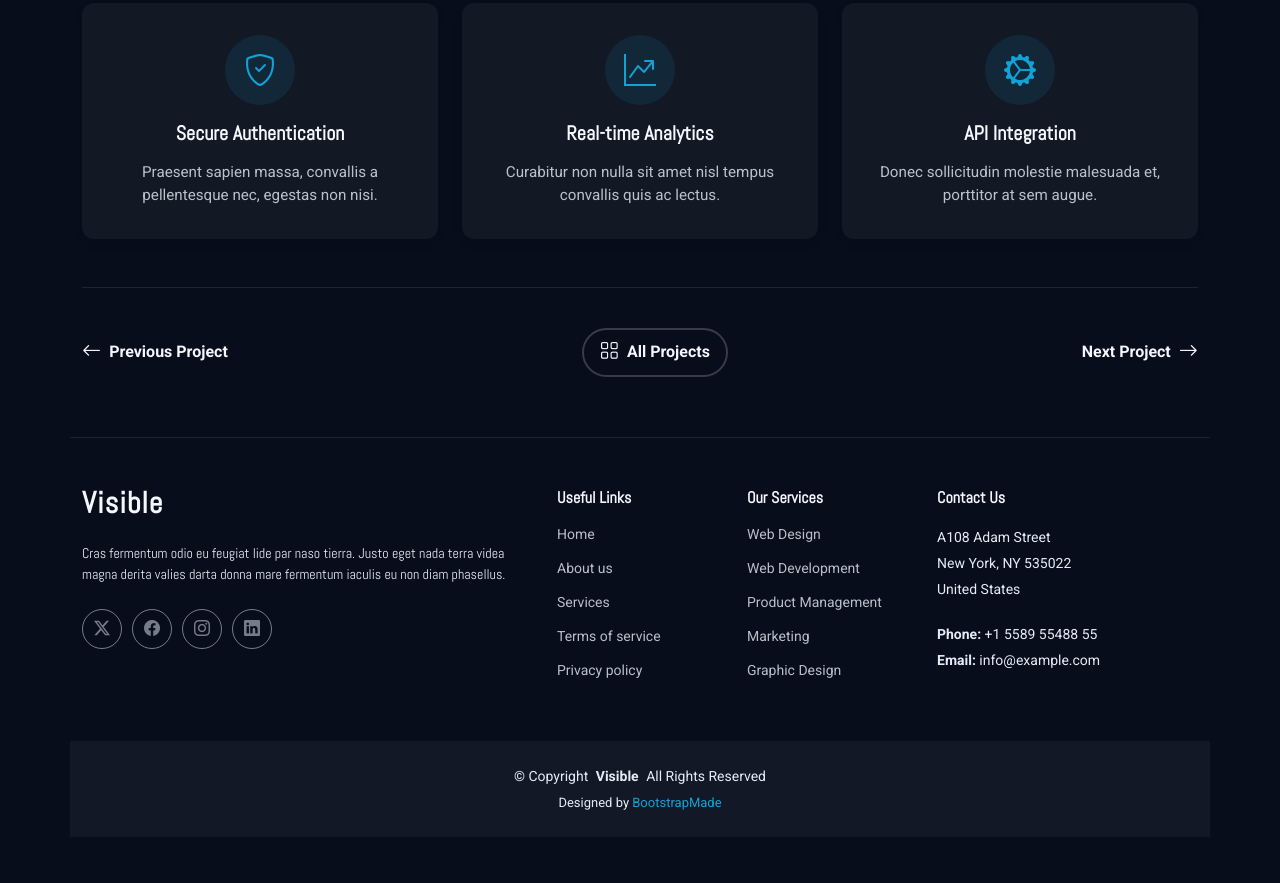
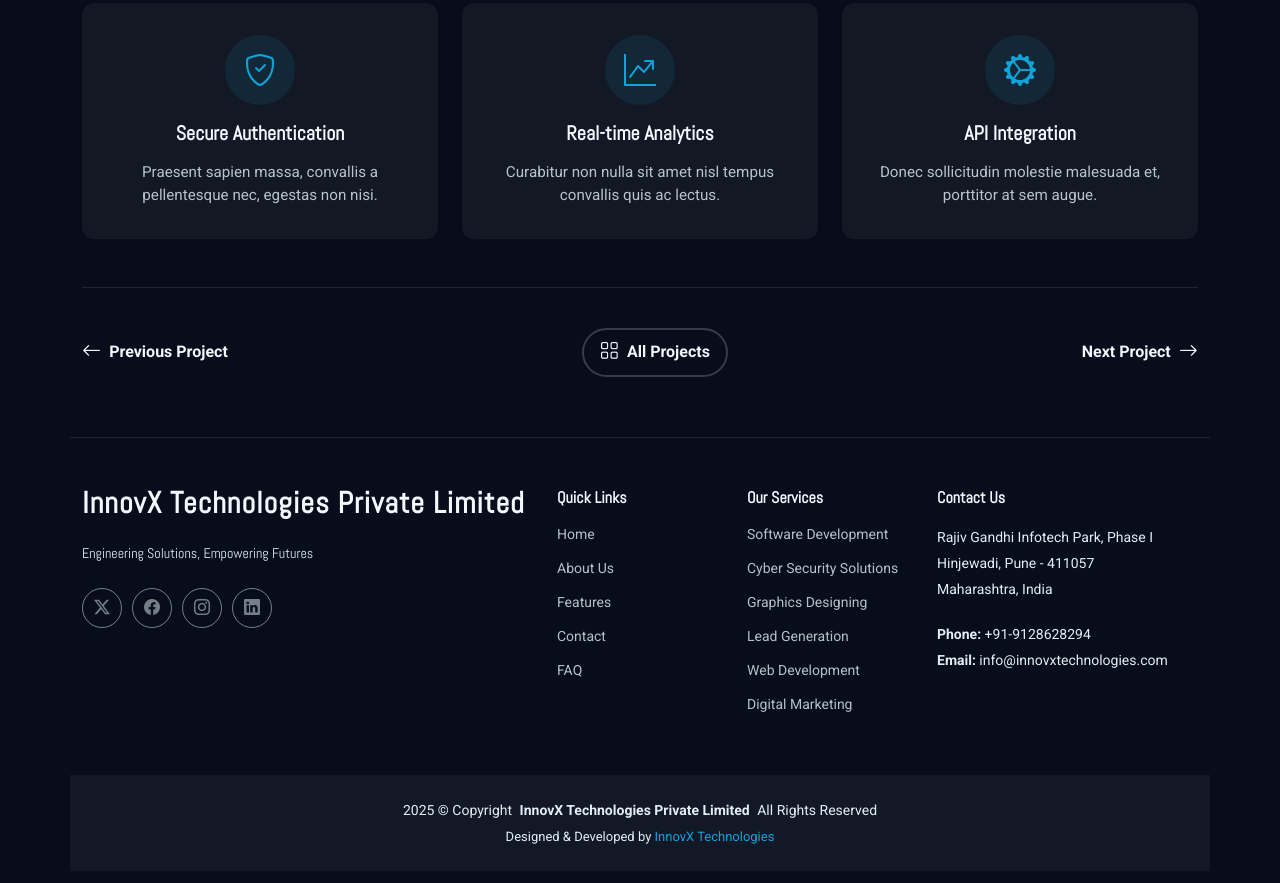
Before and after one commit to InnovX-Technologies/InnovX, a plain HTML site: page portfolio-details.html in a window 1280 px wide. Shown: the part 2494-3377 px from the top of the page. Drawn offline with Linux system fonts and the light colour scheme; a web font is replaced by a local one.

Commit message:
meta tags

```diff
--- a/portfolio-details.html
+++ b/portfolio-details.html
@@ -19,7 +19,7 @@
   <meta property="og:title" content="InnovX Technologies">
   <meta property="og:description" content="At InnovX Technologies, we blend creativity with technology to craft solutions that inspire and drive results. Our team of experts is dedicated to transforming your ideas into reality.">
   <meta property="og:image" content="assets/img/favicon.png">
-  <meta property="og:url" content="https://www.innovxtechnologies.com">
+  <meta property="og:url" content="https://innovxtechnologies.com">
   <meta property="og:type" content="website">
   <meta property="og:site_name" content="InnovX Technologies">
   <meta name="viewport" content="width=device-width, initial-scale=1.0, maximum-scale=1.0, user-scalable=no">
@@ -329,9 +329,9 @@
       <div class="row gy-4">
         <div class="col-lg-5 col-md-12 footer-about">
           <a href="index.html" class="logo d-flex align-items-center">
-            <span class="sitename">Visible</span>
+            <span class="sitename">InnovX Technologies Private Limited</span>
           </a>
-          <p>Cras fermentum odio eu feugiat lide par naso tierra. Justo eget nada terra videa magna derita valies darta donna mare fermentum iaculis eu non diam phasellus.</p>
+          <p>Engineering Solutions, Empowering Futures</p>
           <div class="social-links d-flex mt-4">
             <a href=""><i class="bi bi-twitter-x"></i></a>
             <a href=""><i class="bi bi-facebook"></i></a>
@@ -341,47 +341,45 @@
         </div>
 
         <div class="col-lg-2 col-6 footer-links">
-          <h4>Useful Links</h4>
+          <h4>Quick Links</h4>
           <ul>
-            <li><a href="#">Home</a></li>
-            <li><a href="#">About us</a></li>
-            <li><a href="#">Services</a></li>
-            <li><a href="#">Terms of service</a></li>
-            <li><a href="#">Privacy policy</a></li>
+            <li><a href="index.html#hero">Home</a></li>
+            <li><a href="index.html#about">About Us</a></li>
+            <li><a href="index.html#features">Features</a></li>
+            <li><a href="index.html#contact">Contact</a></li>
+            <li><a href="index.html#faq">FAQ</a></li>
           </ul>
         </div>
 
         <div class="col-lg-2 col-6 footer-links">
           <h4>Our Services</h4>
           <ul>
-            <li><a href="#">Web Design</a></li>
-            <li><a href="#">Web Development</a></li>
-            <li><a href="#">Product Management</a></li>
-            <li><a href="#">Marketing</a></li>
-            <li><a href="#">Graphic Design</a></li>
+            <li><a href="index.html#services">Software Development</a></li>
+            <li><a href="index.html#services">Cyber Security Solutions</a></li>
+            <li><a href="index.html#services">Graphics Designing</a></li>
+            <li><a href="index.html#services">Lead Generation</a></li>
+            <li><a href="index.html#services">Web Development</a></li>
+            <li><a href="index.html#services">Digital Marketing</a></li>
           </ul>
         </div>
 
+
         <div class="col-lg-3 col-md-12 footer-contact text-center text-md-start">
           <h4>Contact Us</h4>
-          <p>A108 Adam Street</p>
-          <p>New York, NY 535022</p>
-          <p>United States</p>
-          <p class="mt-4"><strong>Phone:</strong> <span>+1 5589 55488 55</span></p>
-          <p><strong>Email:</strong> <span>info@example.com</span></p>
+          <p>Rajiv Gandhi Infotech Park, Phase I</p>
+          <p>Hinjewadi, Pune - 411057</p>
+          <p>Maharashtra, India</p>
+          <p class="mt-4"><strong>Phone:</strong> <span>+91-9128628294</span></p>
+          <p><strong>Email:</strong> <span>info@innovxtechnologies.com</span></p>
         </div>
 
       </div>
     </div>
 
     <div class="container copyright text-center mt-4">
-      <p>© <span>Copyright</span> <strong class="px-1 sitename">Visible</strong> <span>All Rights Reserved</span></p>
+      <p>2025 © <span>Copyright</span> <strong class="px-1 sitename">InnovX Technologies Private Limited</strong> <span>All Rights Reserved</span></p>
       <div class="credits">
-        <!-- All the links in the footer should remain intact. -->
-        <!-- You can delete the links only if you've purchased the pro version. -->
-        <!-- Licensing information: https://bootstrapmade.com/license/ -->
-        <!-- Purchase the pro version with working PHP/AJAX contact form: [buy-url] -->
-        Designed by <a href="https://bootstrapmade.com/">BootstrapMade</a>
+        Designed &amp; Developed by <a href="index.html">InnovX Technologies</a>
       </div>
     </div>
 
@@ -395,7 +393,6 @@
 
   <!-- Vendor JS Files -->
   <script src="assets/vendor/bootstrap/js/bootstrap.bundle.min.js"></script>
-  <script src="assets/vendor/php-email-form/validate.js"></script>
   <script src="assets/vendor/aos/aos.js"></script>
   <script src="assets/vendor/purecounter/purecounter_vanilla.js"></script>
   <script src="assets/vendor/imagesloaded/imagesloaded.pkgd.min.js"></script>
@@ -403,8 +400,9 @@
   <script src="assets/vendor/swiper/swiper-bundle.min.js"></script>
   <script src="assets/vendor/glightbox/js/glightbox.min.js"></script>
 
-  <!-- Main JS File -->
+  <!-- Main JS Files -->
   <script src="assets/js/main.js"></script>
+  <script src="assets/js/contact.js"></script>
 
 </body>
 
```
Also changed, not shown: index.html (+1 -1 lines), service-details.html (+25 -27 lines).
